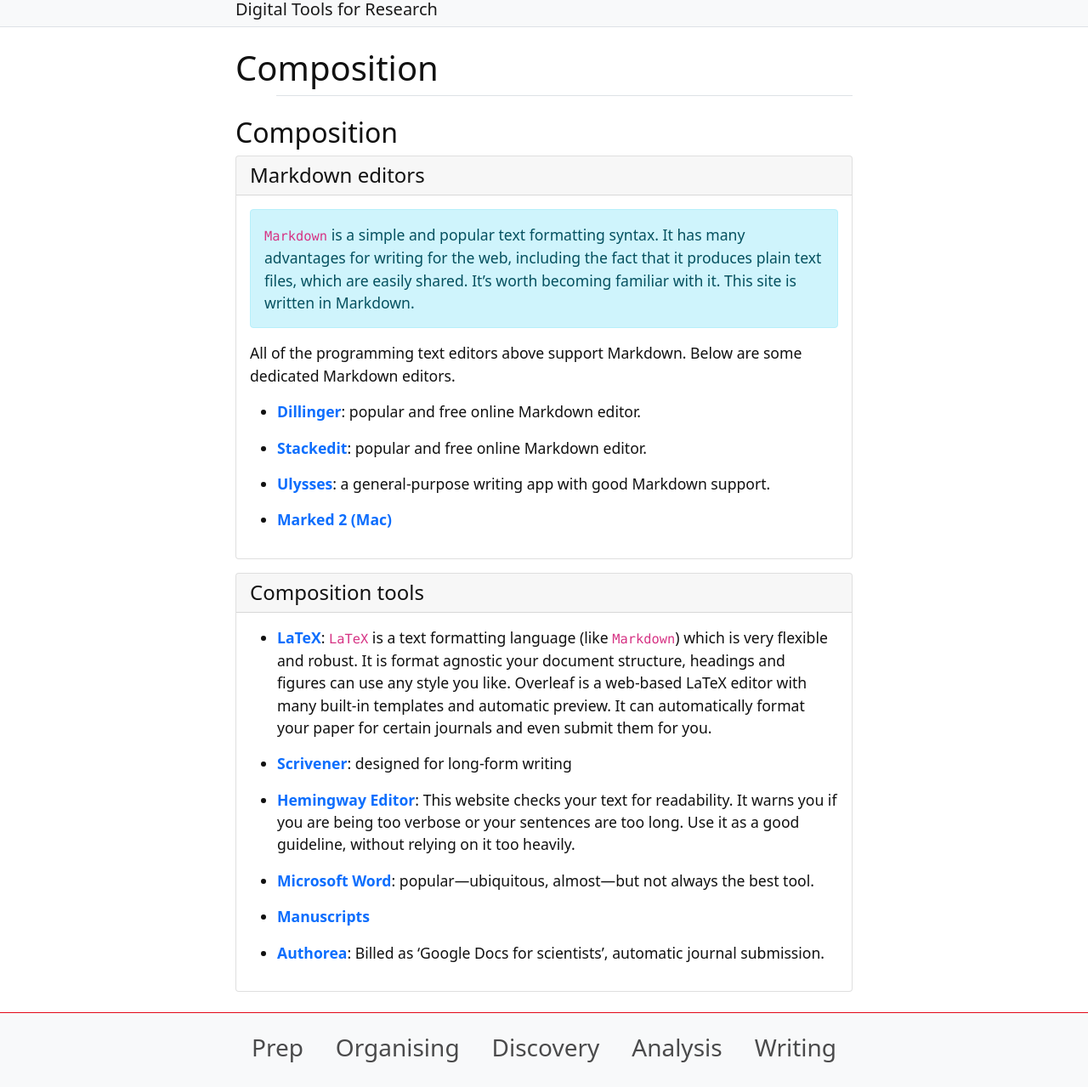
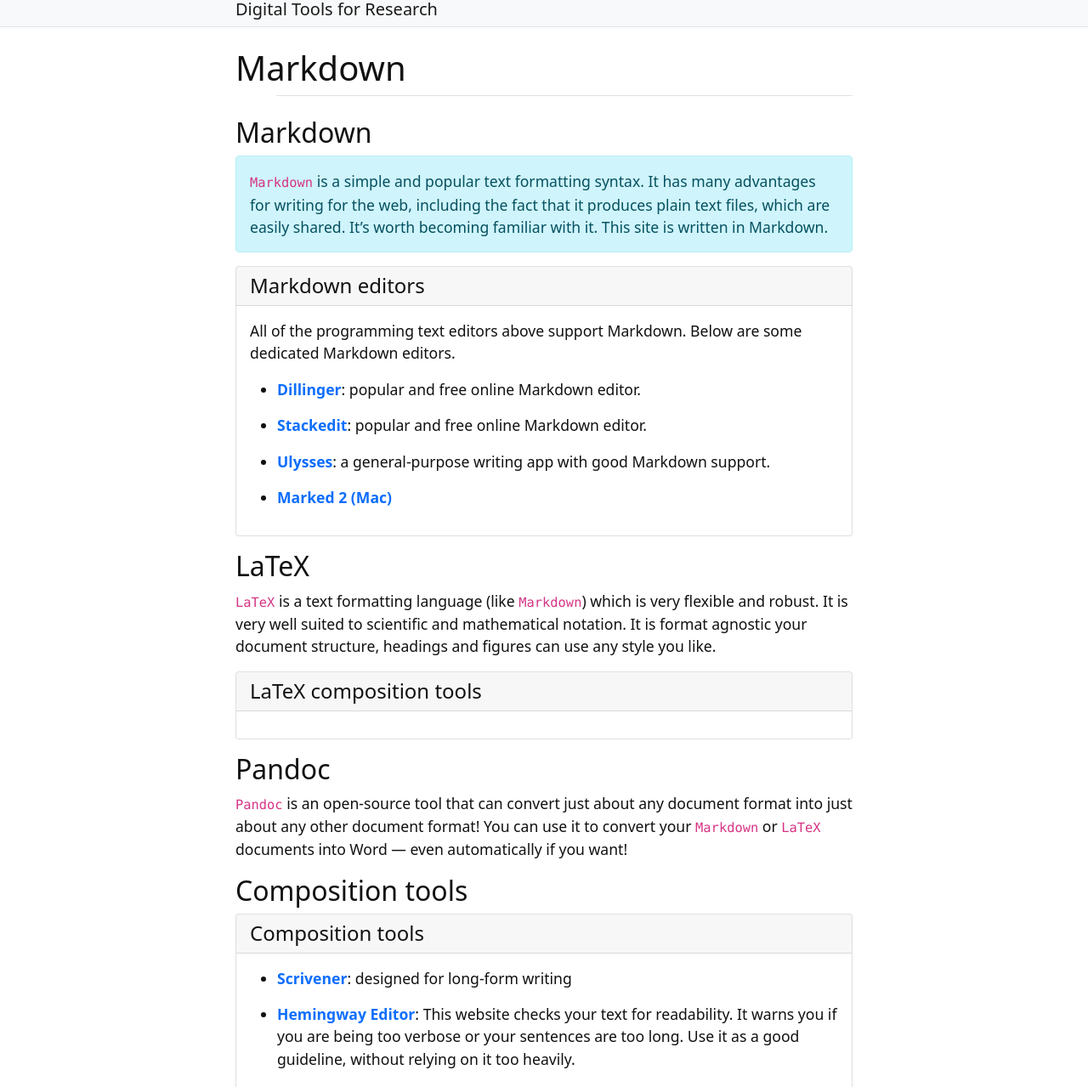
Before and after one commit to GriffithUniLibrary/digital-tools, a Jekyll site: the page built from content/5-writing-composition.md, in a window 1280 px wide and 1400 px high, cut to the strip 121-1400 px from the top of the window. Shown: the whole strip at 85% size. Built offline with Jekyll 4.4.1, drawn with Linux system fonts in a browser that asks for light colours; our own code applies the rules of GitHub Pages for plain Markdown files.

Commit message:
Updating compostition

```diff
--- a/content/5-writing-composition.md
+++ b/content/5-writing-composition.md
@@ -1,11 +1,11 @@
-## Composition
-
-{% capture markdowntools %}
+## Markdown
 
 {% capture aboutmarkdown %}
 `Markdown` is a simple and popular text formatting syntax. It has many advantages for writing for the web, including the fact that it produces plain text files, which are easily shared. It's worth becoming familiar with it. This site is written in Markdown.
 {% endcapture %}
 {% include alert.html text=aboutmarkdown color="info" %}
+
+{% capture markdowntools %}
 
 All of the programming text editors above support Markdown. Below are some dedicated Markdown editors.
 
@@ -20,8 +20,24 @@ All of the programming text editors above support Markdown. Below are some dedic
 {% endcapture %}
 {% include card.html header="<i class='fab fa-markdown'></i> Markdown editors" text=markdowntools %}
 
+## LaTeX
+
+`LaTeX` is a text formatting language (like `Markdown`) which is very flexible and robust. It is very well suited to scientific and mathematical notation. It is format agnostic your document structure, headings and figures can use any style you like.
+
+{% capture latextools %}
+
+- **[Overleaf](https://www.overleaf.com)**: is a web-based LaTeX editor with many built-in templates and automatic preview. It can automatically format your paper for certain journals and even submit them for you.
+
+{% endcapture %}
+{% include card.html header="LaTeX composition tools" text=telatextoolsxt %}
+
+## Pandoc
+
+`Pandoc` is an open-source tool that can convert just about any document format into just about any other document format! You can use it to convert your `Markdown` or `LaTeX` documents into Word — even automatically if you want!
+
+## Composition tools
+
 {% capture compostition %}
-- **[LaTeX](https://www.overleaf.com)**: `LaTeX` is a text formatting language (like `Markdown`) which is very flexible and robust. It is format agnostic your document structure, headings and figures can use any style you like. Overleaf is a web-based LaTeX editor with many built-in templates and automatic preview. It can automatically format your paper for certain journals and even submit them for you.
 
 - **[Scrivener](https://www.literatureandlatte.com/scrivener/)**: designed for long-form writing
 
```
Also changed, not shown: content/5-writing-coding.md (+8 -8 lines).
